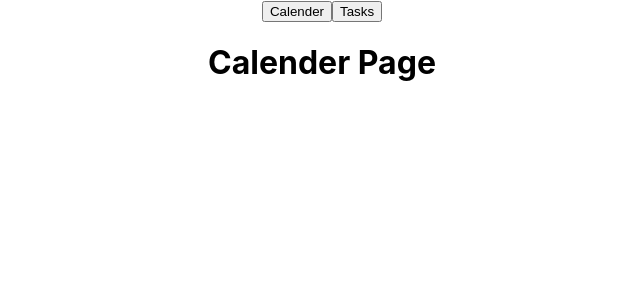
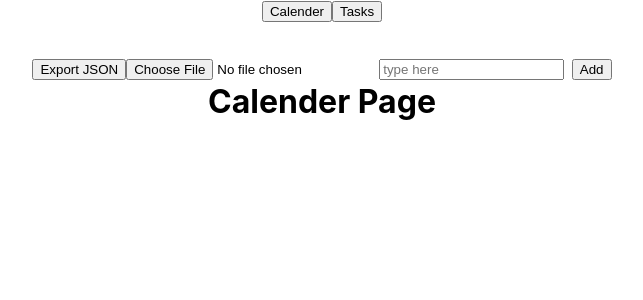
Before and after one commit to COS420-S2025/TeamF, a React (Create React App) app in the folder betterdays/: page / in a window 1280 px wide. Shown: the top 300 px of the page, without its empty margins (318-961 px from the left). Built offline with nearby package versions, Linux system fonts and the light colour scheme.

Commit message:
task creation and json import/export

```diff
--- a/betterdays/package.json
+++ b/betterdays/package.json
@@ -11,7 +11,9 @@
     "@types/node": "^16.18.126",
     "@types/react": "^19.2.14",
     "@types/react-dom": "^19.2.3",
+    "moment": "^2.30.1",
     "react": "^19.2.4",
+    "react-big-calendar": "^1.19.4",
     "react-dom": "^19.2.4",
     "react-scripts": "5.0.1",
     "typescript": "^4.9.5",
--- a/betterdays/src/components/Crud.tsx
+++ b/betterdays/src/components/Crud.tsx
@@ -1,48 +1,104 @@
 import React, { useState } from "react";
+import { type Tag, type Task } from '../props/Objects';
+import {importJSON,exportJSON} from './ImportExport';
+import moment from "moment";
+let field = "name"
+export default function Crud() {
+  const [list, setList] = useState<Task[]>([]);
+  const [text, setText] = useState("");
+  const [startDate, setStart] = useState<Date>(moment("2000-01-01").toDate());
+  const [endDate, setEnd] = useState<Date>(moment("2000-01-01").toDate());
+  const [editIndex, setEditIndex] = useState<number | null>(null); // which item you are editing
+  function isValidDate(str: string) {
+    const d = new Date(str);
+    return !isNaN(d.getTime());
+  }
+  function handleAddOrUpdate(field:String) {
 
-export default function Crud() {
-  const [list, setList] = useState<string[]>([]);
-  const [text, setText] = useState("");
-  const [editIndex, setEditIndex] = useState<number | null>(null);
+    const value = text.toString().trim(); // trimmed input
+    const newTask = {
+      id: crypto.randomUUID(),
+      name: "", //name
+      subtask: false, //is it a subtask?
+      tags: null, // what tags does it have
+      tasks:  null, // what subtasks does it have
+      startDate: startDate, //start date
+      endDate: endDate //end date
+};
+//EDIT
+    if (!value) return; // ignore empty field
 
-  function handleAddOrUpdate() {
-    const value = text.trim();
-    if (!value) return;
+    if (editIndex !== null) {
+      setList(list.map((item, i) => (i === editIndex ? {
+          ...item,
+          name: field === "name" ? text.trim() : item.name, // if field = name: text.trim, else return
+          startDate: field === "start" ? isValidDate(text) ? new Date(text) : (alert("Invalid start date"), item.startDate) : item.startDate, // if field = start: validate input as a valid date, if invalid play an alert, else return
+          endDate: field === "end" ? isValidDate(text) ? new Date(text) : (alert("Invalid end date"), item.endDate) : item.endDate, // if field = end: validate input as a valid date, if invalid play an alert, else return
+        } : item)));
 
-    //update
-    if (editIndex !== null) {
-      setList(list.map((item, i) => (i === editIndex ? value : item)));
       setEditIndex(null);
       setText("");
+
+      //reset when done
       return;
     }
+    //if the object is not nothing , set the item to your new item
 
-    //craete
-    setList([...list, value]);
+//CREATE
+    newTask.name = value;
+    setList([...list, newTask]);
     setText("");
   }
 
   return (
     <div>
-      <input value={text} onChange={(e) => setText(e.target.value)} />
-
-      <button onClick={handleAddOrUpdate}>
-        {editIndex !== null ? "Update" : "Add"}
+      <button onClick={() => exportJSON(list)}>Export JSON</button>
+      <input type="file" accept=".json" onChange={(e) => importJSON(e, setList)} />
+      <input value={text} placeholder="type here" onChange={(e) => setText(e.target.value)} /> {/* blank input box for the name */}
+      <button onClick={() => handleAddOrUpdate(field)}>
+        {editIndex !== null ? "Update" : "Add"} {/* when button is clicked, if editIndex? button says Update, if not editIndex button says Add */}
       </button>
 
       {list.map((item, i) => (
         <div key={i}>
-          {item}{" "}
+          <div>
+              ID: {item.id} <br />
+              Name: {item.name} <br />
+              Start date: {item.startDate.toLocaleDateString()}<br />
+              End date: {item.endDate.toLocaleDateString()}
+          </div>{" "} {/* for i in list, display id, name, start, end */}
+
 
           <button
             onClick={() => {
-              setText(item);
+              setText(item.name);
               setEditIndex(i);
+              field = "name";
             }}
+
           >
-            Edit
-          </button>{" "}
+            Edit name
+          </button>{" "}{/* still in the for loop, if edit button clicked, set the editIndex to the item, and set the text to the item's text */}
+          <button
+            onClick={() => {
+              setText(item.startDate.toLocaleDateString());
+              setEditIndex(i);
+              field = "start";
+            }}
 
+          >
+            Edit start date
+          </button>{" "}{/* still in the for loop, if edit button clicked, set the editIndex to the item, and set the text to the item's text */}
+          <button
+            onClick={() => {
+              setText(item.endDate.toLocaleDateString());
+              setEditIndex(i);
+              field = "end";
+            }}
+
+          >
+            Edit end date
+          </button>{" "}{/* still in the for loop, if edit button clicked, set the editIndex to the item, and set the text to the item's text */}
           <button
             onClick={() => {
               setList(list.filter((_, index) => index !== i));
@@ -53,8 +109,9 @@ export default function Crud() {
             }}
           >
             Delete
-          </button>
+          </button> {/* still in the for loop, if delete button is clicked, filter out the item, if the editIndex is pointing to the item, failsafe */}
         </div>
+
       ))}
     </div>
   );
--- /dev/null
+++ b/betterdays/src/components/ImportExport.tsx
@@ -0,0 +1,43 @@
+import React from "react";
+
+export function exportJSON(data: any) {
+  const json = JSON.stringify(data, null, 2);
+
+  const blob = new Blob([json], { type: "application/json" });
+  const url = URL.createObjectURL(blob);
+
+  const a = document.createElement("a");
+  a.href = url;
+  a.download = "data.json";
+  a.click();
+
+  URL.revokeObjectURL(url);
+}
+
+export function importJSON(
+  event: React.ChangeEvent<HTMLInputElement>,
+  onLoad: (data: any) => void
+) {
+  const file = event.target.files?.[0];
+  if (!file) return;
+
+  const reader = new FileReader();
+
+  reader.onload = (e) => {
+    try {
+      const rawData = JSON.parse(e.target?.result as string);
+
+      const fixedData = rawData.map((item: any) => ({
+        ...item,
+        startDate: new Date(item.startDate),
+        endDate: new Date(item.endDate),
+      }));
+
+      onLoad(fixedData);
+    } catch {
+      alert("Invalid JSON file");
+    }
+  };
+
+  reader.readAsText(file);
+}
--- /dev/null
+++ b/betterdays/src/props/Objects.tsx
@@ -0,0 +1,16 @@
+import moment from "moment";
+
+export interface Tag {
+  id: number;
+  name: string;
+};
+
+export interface Task {
+  id: string; //uuid
+  name: string; //name
+  subtask: boolean; //is it a subtask?
+  tags: Tag[] | null; // what tags does it have
+  tasks: Task[] | null; // what subtasks does it have
+  startDate: Date; // start date
+  endDate: Date; // end date
+};
--- a/betterdays/src/views/CalendarPage.tsx
+++ b/betterdays/src/views/CalendarPage.tsx
@@ -1,5 +1,7 @@
 import React from "react";
+import Crud from "../components/Crud";
+export default function CalenderPage() : React.JSX.Element {
+    return (<h1><Crud />Calender Page</h1>
 
-export default function CalenderPage() : React.JSX.Element {
-    return (<h1>Calender Page</h1>);
+    );
 }
```
Also changed, not shown: 1 other file (tests, documents, lock files or other folders).
